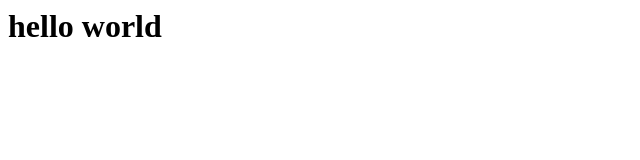
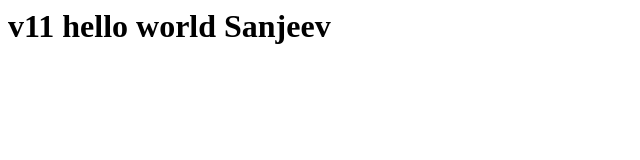
Before and after one commit to huma1994/2023_Dec_html_php, a plain HTML site: page index.html in a window 1280 px wide. Shown: the whole page, without its empty margins (0-640 px from the left). Drawn offline with Linux system fonts and the light colour scheme.

Commit message:
Update index.html

```diff
--- a/index.html
+++ b/index.html
@@ -1 +1 @@
-<h1> hello world </h1>
+<h1> v11 hello world Sanjeev  </h1>
```
